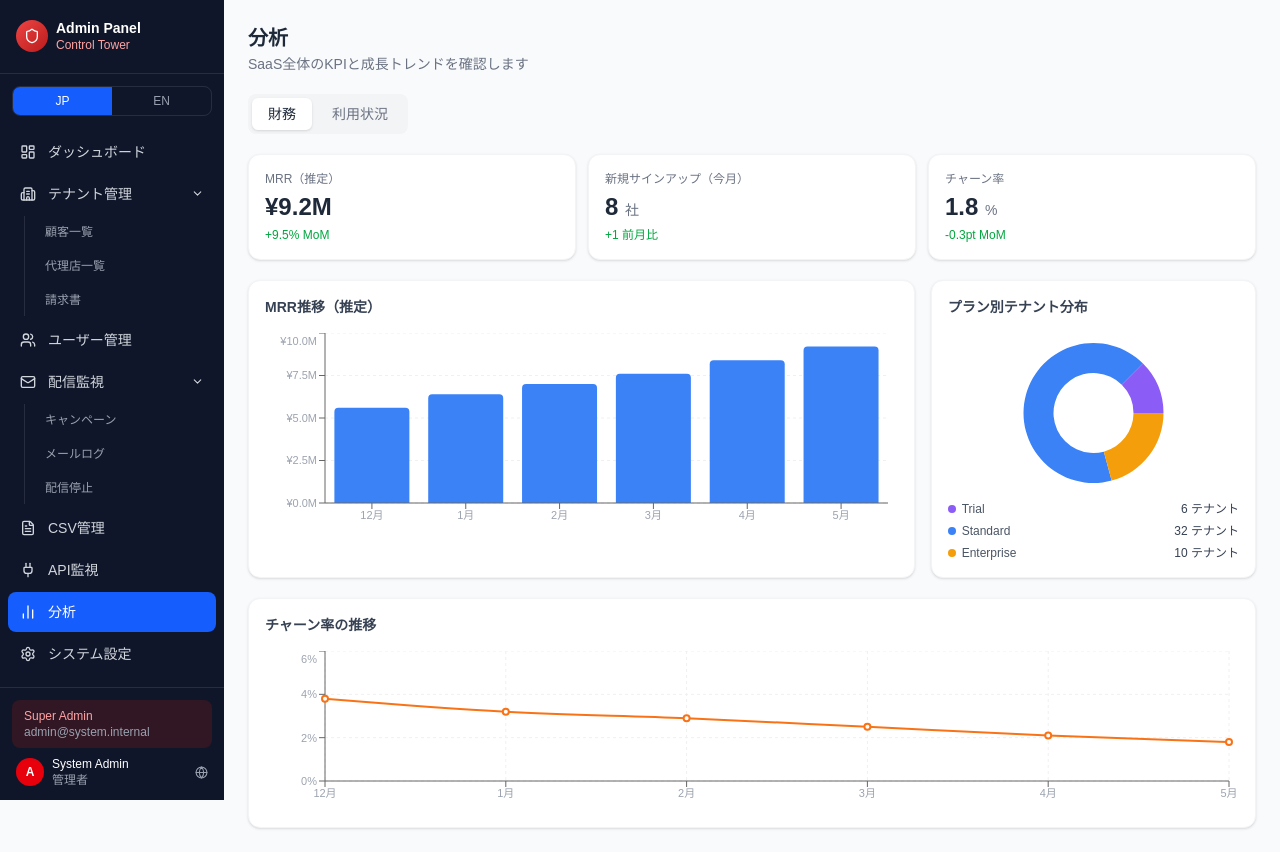
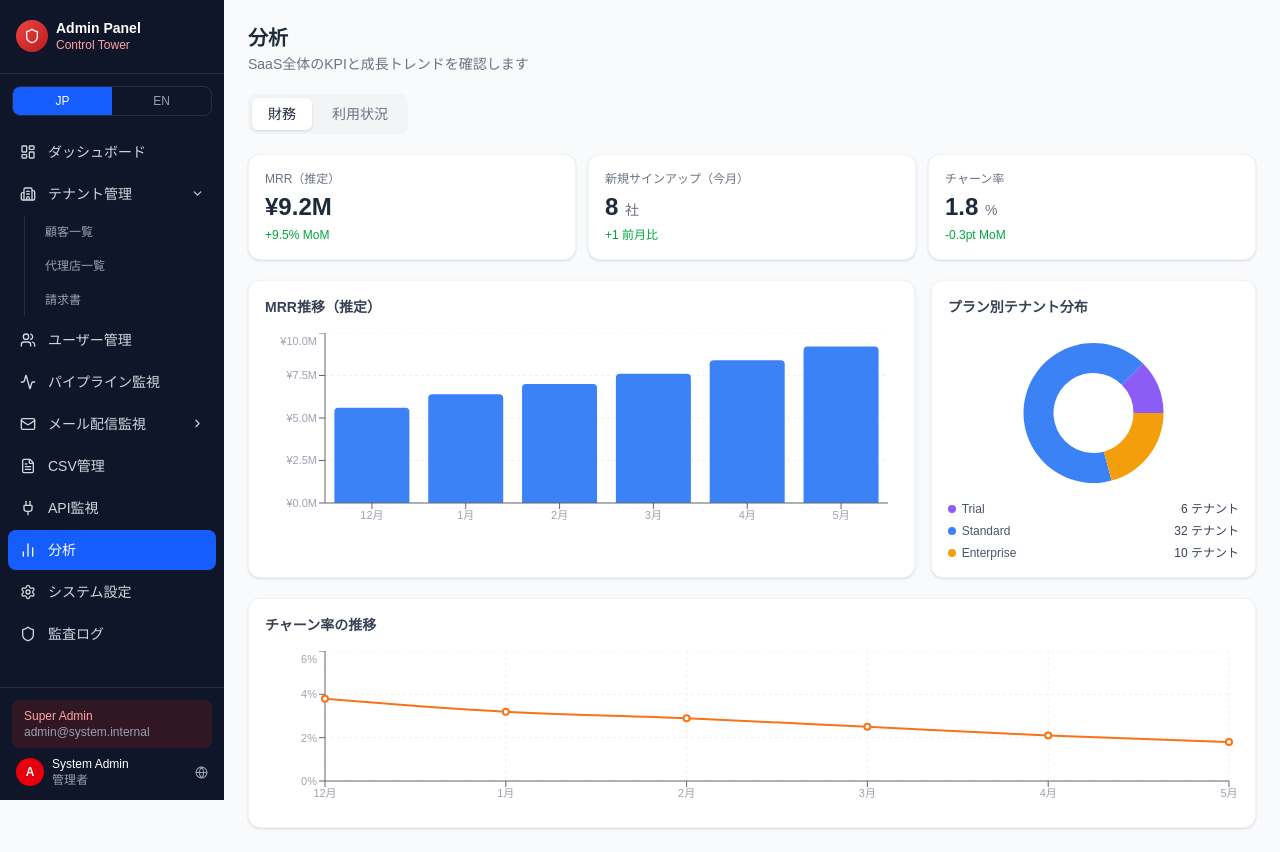
Before and after one commit to nn-nissy1010/freshbound, a Next.js app: page /admin/analytics in a window 1280 px wide. Built offline with nearby package versions, Linux system fonts and the light colour scheme.

Commit message:
feat: remove campaigns link and rename delivery section in sidebar (FA-05)

```diff
--- a/src/components/admin/AdminSidebar.tsx
+++ b/src/components/admin/AdminSidebar.tsx
@@ -8,7 +8,7 @@ import { t } from '@/lib/i18n';
 import {
   LayoutDashboard, Building2, Users, Mail, FileText,
   Ban, Plug, BarChart2, Settings, Shield, ChevronDown,
-  ChevronRight, Globe, Store, X,
+  ChevronRight, Globe, Store, X, Activity,
 } from 'lucide-react';
 
 interface NavItem {
@@ -35,10 +35,10 @@ const navItems: NavItem[] = [
     ],
   },
   { href: '/admin/users', labelJa: 'ユーザー管理', labelEn: 'Users', icon: Users },
+  { href: '/admin/pipeline', labelJa: 'パイプライン監視', labelEn: 'Pipeline Monitor', icon: Activity },
   {
-    labelJa: '配信監視', labelEn: 'Delivery', icon: Mail,
+    labelJa: 'メール配信監視', labelEn: 'Email Delivery', icon: Mail,
     children: [
-      { href: '/admin/campaigns', labelJa: 'キャンペーン', labelEn: 'Campaigns' },
       { href: '/admin/email-logs', labelJa: 'メールログ', labelEn: 'Email Logs' },
       { href: '/admin/compliance', labelJa: '配信停止', labelEn: 'Unsubscribes' },
     ],
```
